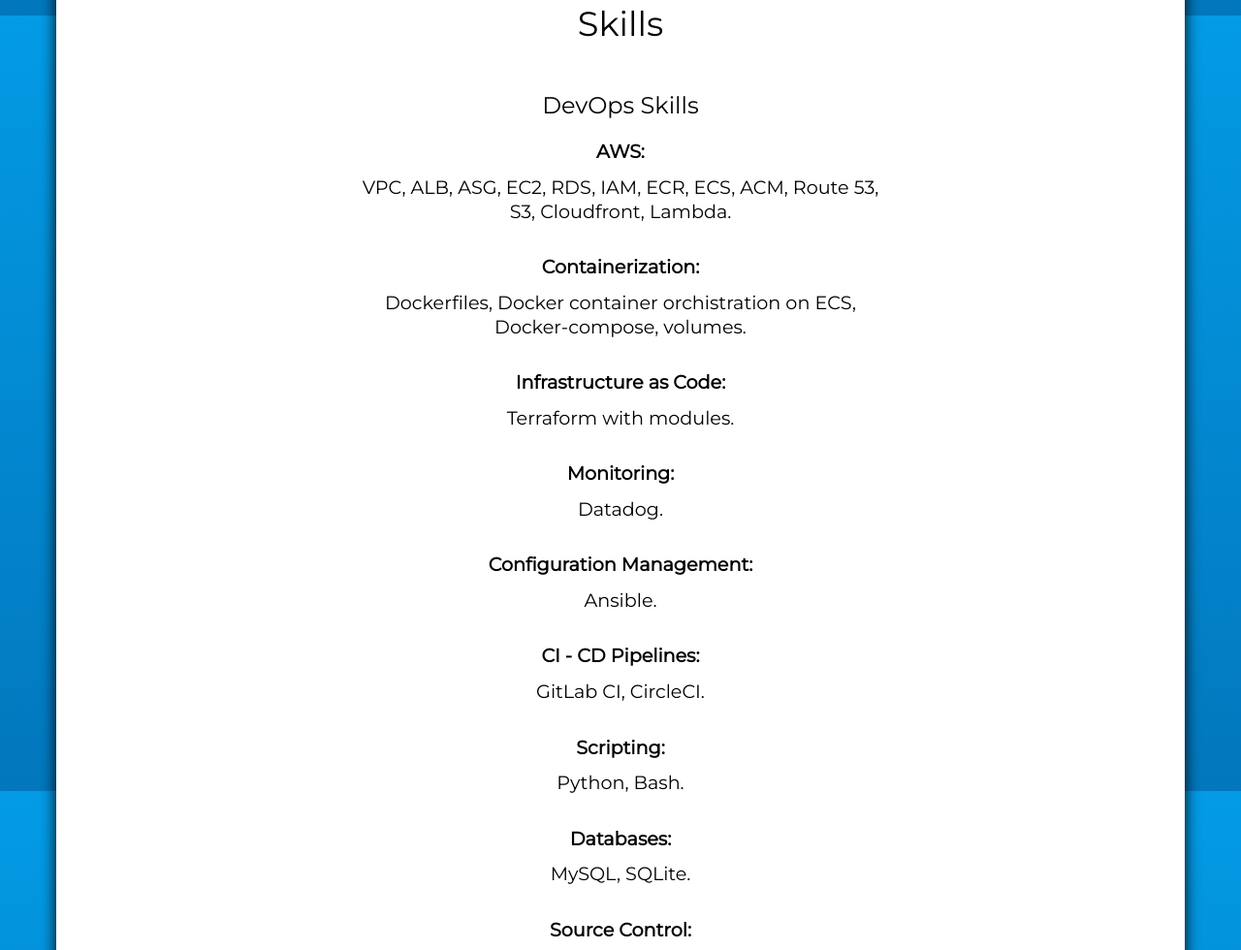
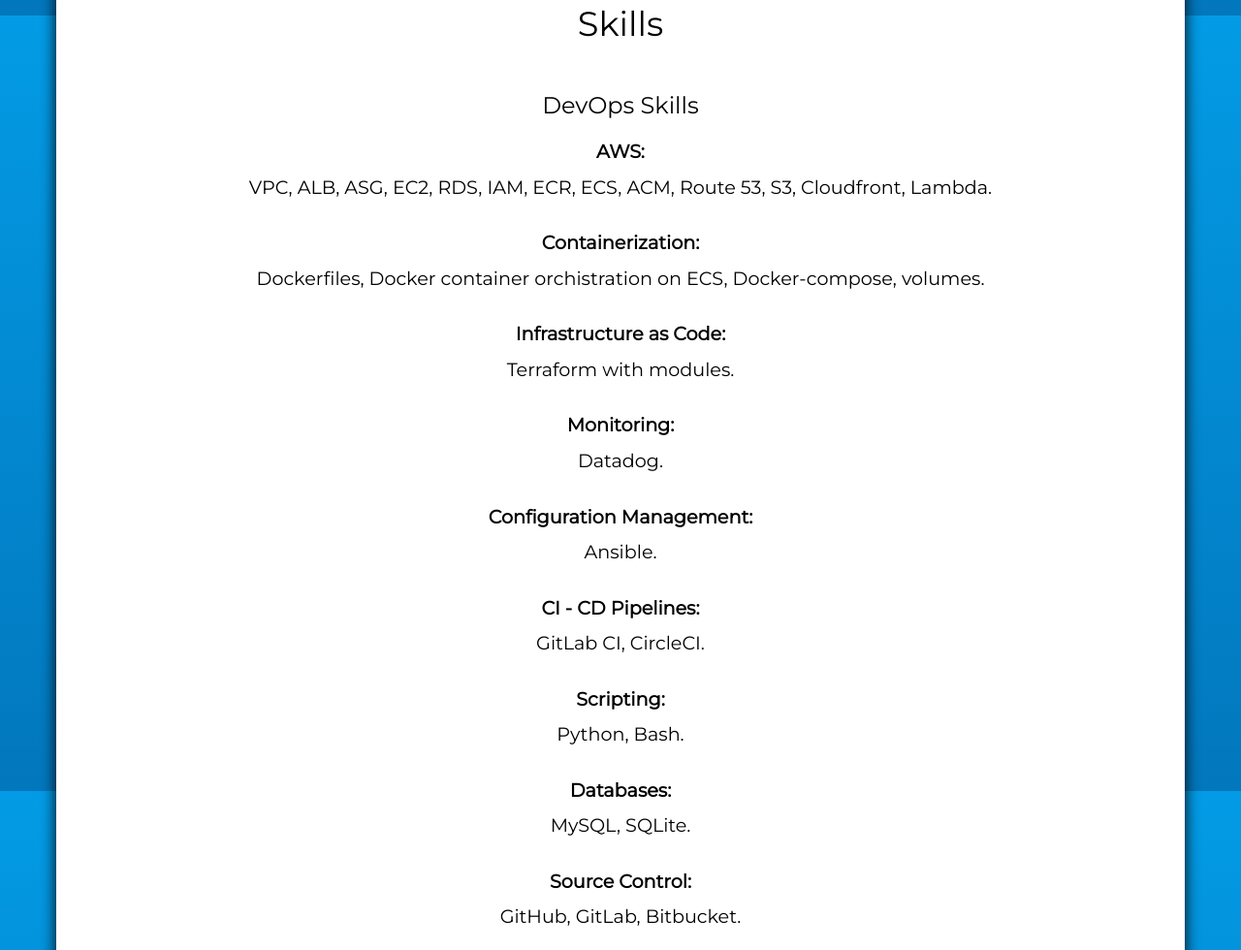
Before and after one commit to tklusz/WebsiteCode, a plain HTML site: page index.html in a window 1280 px wide. Shown: the part 3184-4164 px from the top of the page at 97% size. Drawn offline with Linux system fonts and the light colour scheme.

Commit message:
Removing excess paddinng.

```diff
--- a/css/large-screens.css
+++ b/css/large-screens.css
@@ -125,7 +125,7 @@
   }
 
   .skill-list{
-    padding: .6em 12em 1em 12em;
+    padding: .6em 5em 1em 5em;
   }
 
   .navitem {
```
